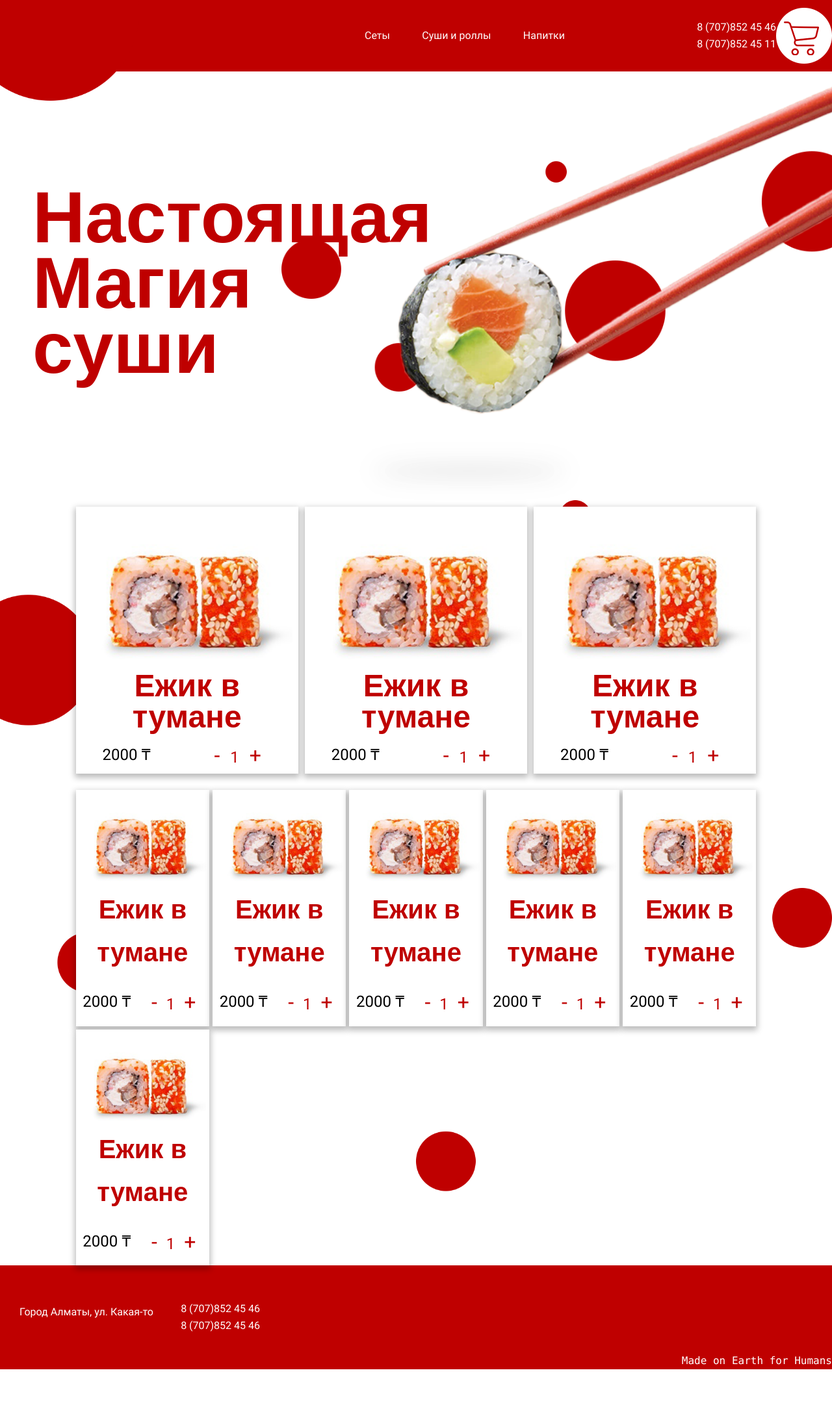
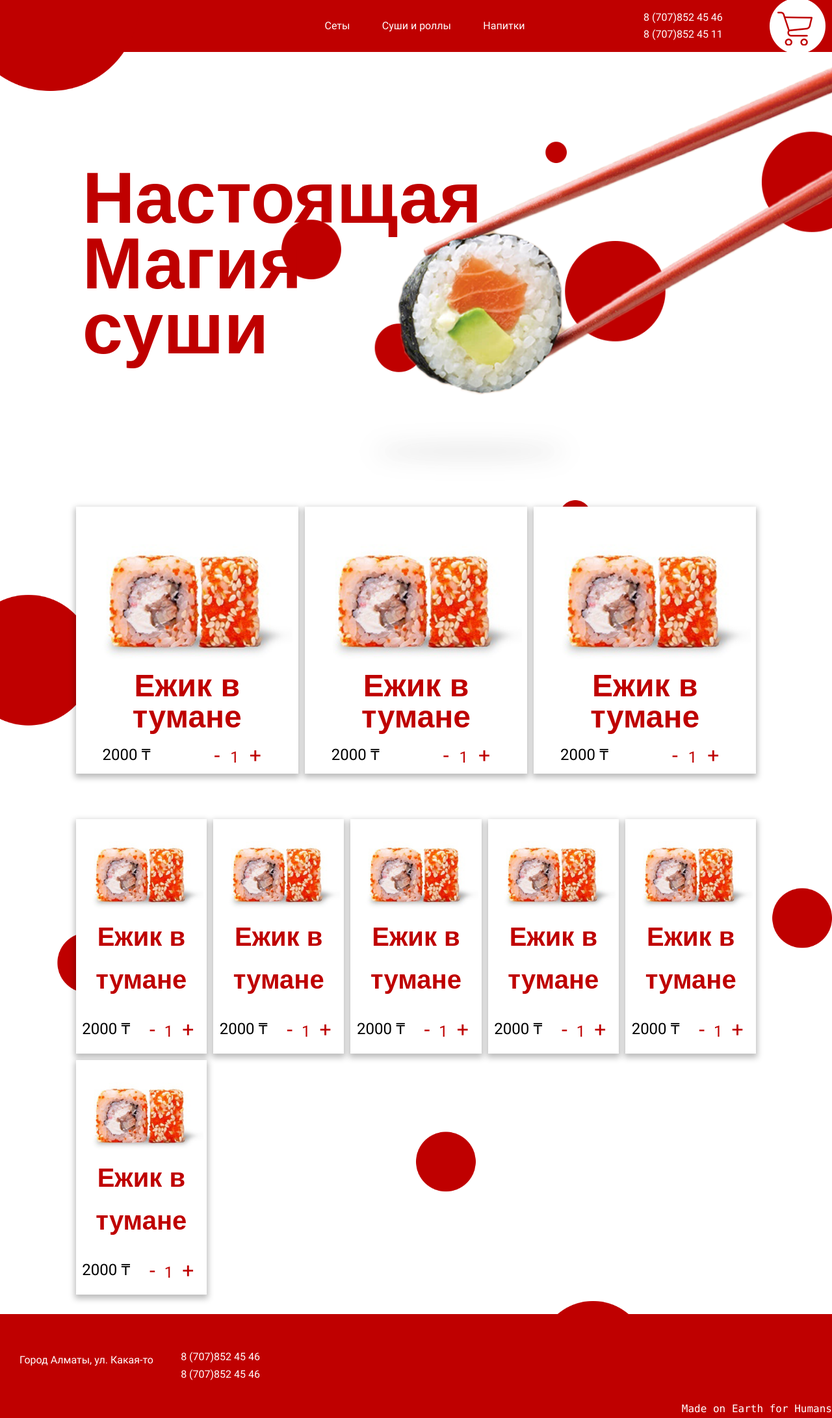
Before and after one commit to Iinpark/sushishop-html, a website: page app/index.html in a window 1280 px wide. Shown: the whole page at 65% size. Before the commit the page ends 2108 px from the top, so only its background shows below. Drawn offline with nearby package versions, Linux system fonts and the light colour scheme; files that its build step writes are made by us from their sources; a web font is replaced by a local one.

Commit message:
починил отступы между карточками. правка верстки в шапке. правка верстки баннера

```diff
--- a/app/index.html
+++ b/app/index.html
@@ -27,7 +27,7 @@
         </ul>
       </nav>
 
-      <div class="phone-cart-wrapper">
+      <div class="phone-cart-wrapper col-md-4 col-lg-4 col-lx-4">
         <div class="phone-numbers">
           <a href="tel:+77078524546">8 (707)852 45 46</a>
           <a href="tel:+77078524546">8 (707)852 45 11</a>
@@ -42,11 +42,13 @@
             <img src="img/up-arrow.png" class="phone-dropdown-icon" />
           </div>
         </div>
+
         <a href="cart.html" class="cart-anchor">
           <img src="img/cart.png" alt="Иконка корзины" class="cart-icon"
         /></a>
       </div>
     </header>
+
     <div class="content">
       <div class="menu">
         <nav class="menu-list">
@@ -59,9 +61,11 @@
           </ul>
         </nav>
       </div>
+
       <section class="banner">
-        <div><h1 class="col-4">Настоящая Магия суши</h1></div>
+        <div class="col-10"><h1 class="col-4">Настоящая Магия суши</h1></div>
       </section>
+
       <div class="background-wrapper">
         <div class="main-container col-10">
           <div class="large-cards-wrapper">
@@ -188,7 +192,9 @@
           <a href="tel:+77078524546">8 (707)852 45 46</a>
         </div>
       </div>
-      <span class="sign">Made on Earth for Humans</span>
+      <p class="sign">
+        <span>Made on Earth for Humans</span>
+      </p>
     </footer>
     <script src="js/scripts.min.js"></script>
   </body>
--- a/app/scss/banner.scss
+++ b/app/scss/banner.scss
@@ -9,6 +9,7 @@
     display: grid;
     align-items: center;
     justify-self: center;
+    margin: auto;
     h1 {
       font-family: $Freehand, sans-serif;
       color: $red;
@@ -16,7 +17,7 @@
       line-height: 0.9;
       display: inline-block;
       align-self: center;
-      padding-left: 50px;
+      //padding-left: 50px;
     }
   }
 }
--- a/app/scss/footer.scss
+++ b/app/scss/footer.scss
@@ -5,7 +5,7 @@ footer {
   height: 160px;
   background: $red;
   color: white;
-  h3{
+  h3 {
     display: none;
   }
 }
@@ -34,12 +34,16 @@ footer {
 .sign {
   font-family: Consolas, monospace;
   align-self: flex-end;
+  margin: 0;
+  span{
+    display: block;
+  }
 }
 
 @media (max-width: 768px) {
   footer {
-    font-size: 0.7em ;
-    h3{
+    font-size: 0.7em;
+    h3 {
       display: block;
     }
   }
--- a/app/scss/header.scss
+++ b/app/scss/header.scss
@@ -1,5 +1,5 @@
 header {
-  height: 110px;
+  height: 80px;
   background-color: $red;
   width: 100%;
   color: white;
@@ -36,6 +36,7 @@ header {
   display: flex;
   justify-content: space-between;
   align-items: center;
+  max-width: 300px;
 }
 
 .phone-numbers {
@@ -98,11 +99,9 @@ header {
       padding-right: 3px;
     }
   }
-
   .logo {
     display: none;
   }
-
   nav {
     display: none;
   }
@@ -134,4 +133,14 @@ header {
       width: 30px;
     }
   }
+  .phone-cart-wrapper{
+     max-width: 200px;
+  }
 }
+
+@media (max-width: 375px) {
+  .phone-cart-wrapper {
+    margin: 0;
+    padding: 0;
+  }
+}
--- a/app/scss/main.scss
+++ b/app/scss/main.scss
@@ -19,14 +19,15 @@
   display: grid;
   grid-template-columns: repeat(3, 1fr);
   gap: 10px;
+  margin: 30px 0;
 }
 
 .small-cards-wrapper {
   display: grid;
   grid-template-columns: repeat(5, 1fr);
   grid-auto-columns: repeat(5, 1fr);
-  gap: 5px;
-  margin-top: 15px;
+  gap: 10px;
+  padding: 30px 0;
 }
 
 @media (max-width: 1070px) {
@@ -37,13 +38,10 @@
   }
 }
 
-@media (max-width: 691px) {
+@media (max-width: 768px) {
   .large-cards-wrapper {
     display: none;
   }
-}
-
-@media (max-width: 768px) {
   .small-cards-wrapper {
     display: grid;
     grid-template-columns: repeat(2, 1fr);
```
